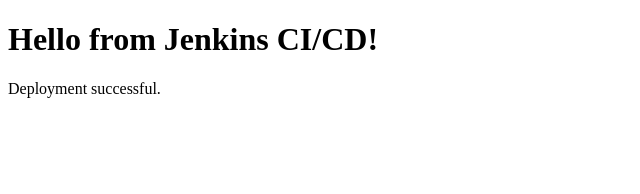
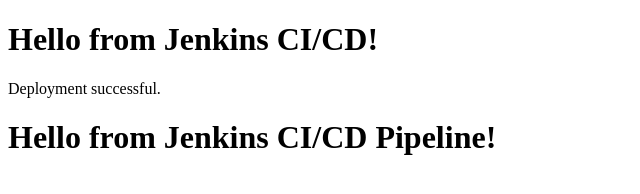
Before and after one commit to a-ashvini/jenkins-cicd-project, a plain HTML site: page index.html in a window 1280 px wide. Shown: the whole page, without its empty margins (0-640 px from the left). Drawn offline with Linux system fonts and the light colour scheme.

Commit message:
update message

```diff
--- a/index.html
+++ b/index.html
@@ -8,3 +8,4 @@
     <p>Deployment successful.</p>
 </body>
 </html>
+<h1>Hello from Jenkins CI/CD Pipeline!</h1>
```
